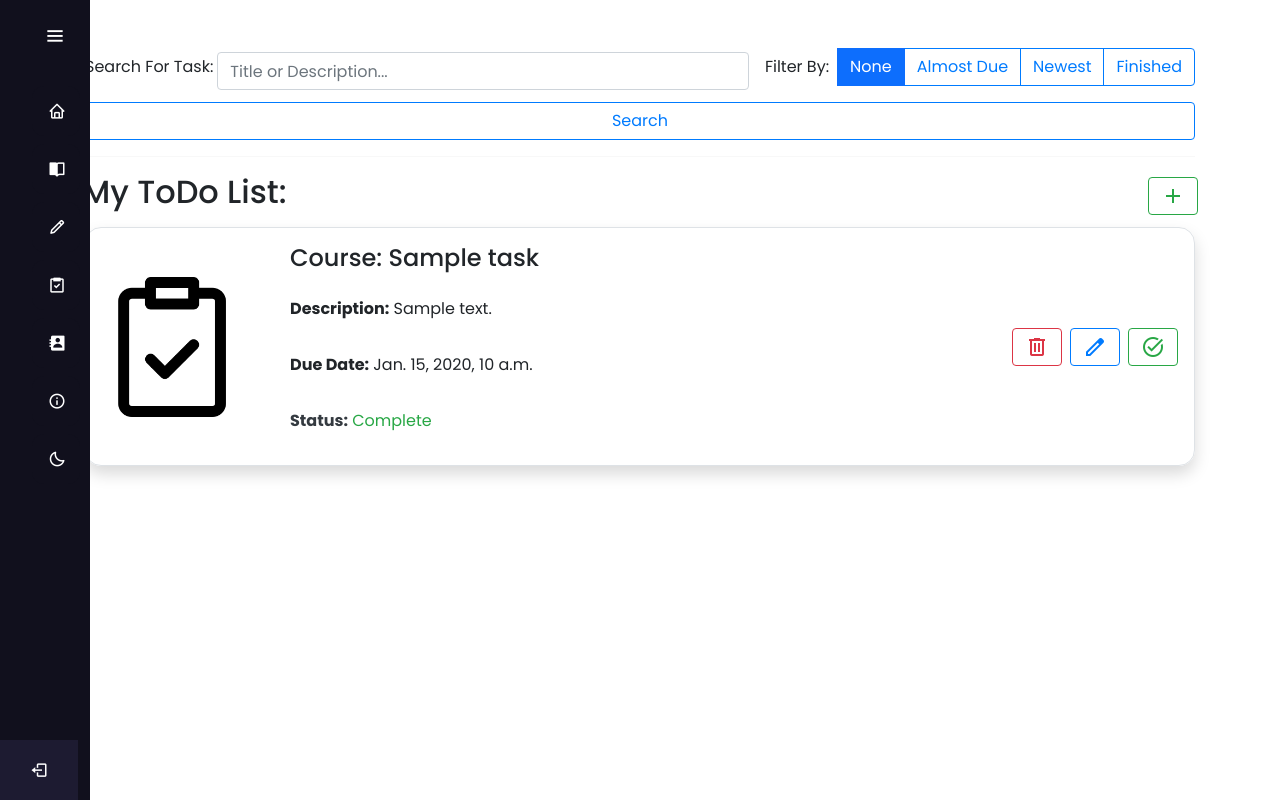
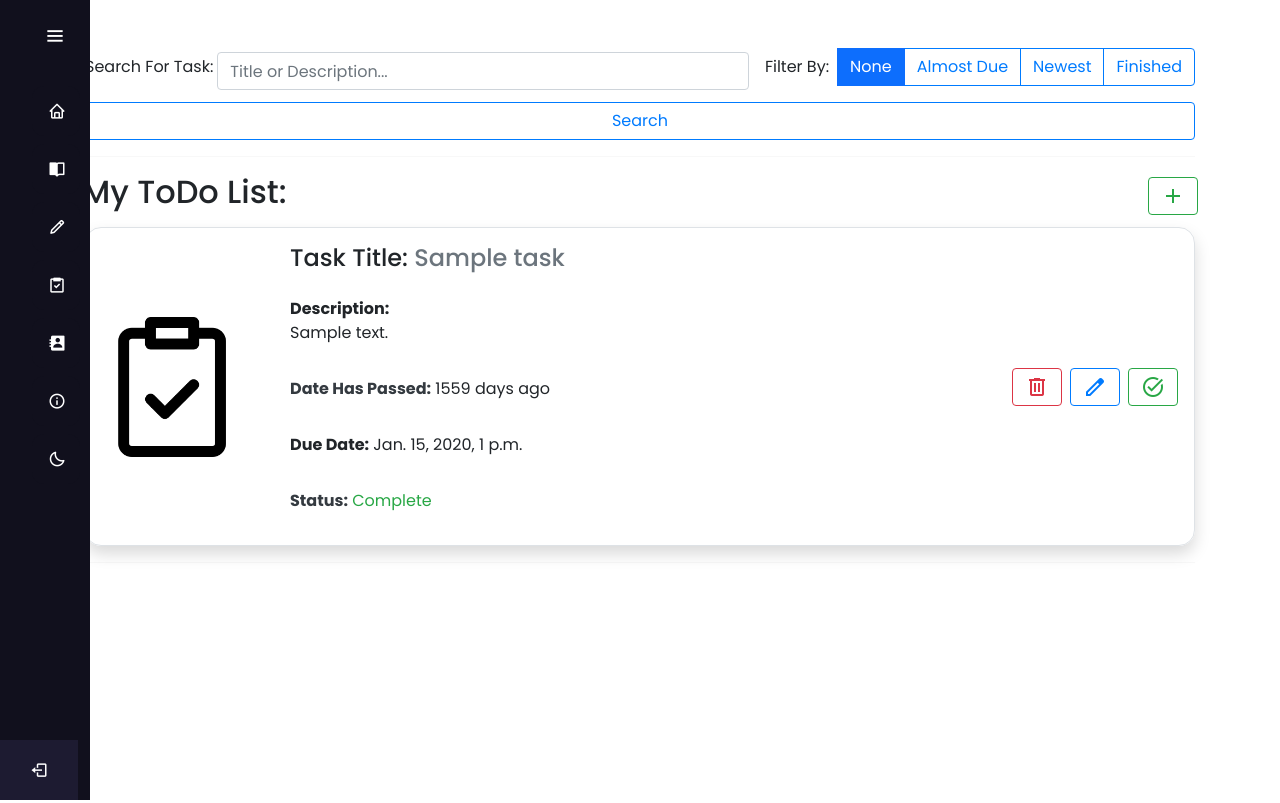
Before and after one commit to Benmewan/LearnLiteProject, a Django app: page /tasks/all/ in a window 1280 px wide. Shown: the top 803 px of the page. Run offline with Django 5.2, Linux system fonts and the light colour scheme; tables that the repository leaves empty hold one stand-in row (values such as "Sample post"); some libraries are stand-ins or nearby versions.

Commit message:
updates on the tasks

```diff
--- a/LearnLite/LearnLite/settings.py
+++ b/LearnLite/LearnLite/settings.py
@@ -123,7 +123,7 @@ AUTH_PASSWORD_VALIDATORS = [
 
 LANGUAGE_CODE = 'en-us'
 
-TIME_ZONE = 'UTC'
+TIME_ZONE = 'Asia/Riyadh'
 
 USE_I18N = True
 
--- a/LearnLite/main/static/css/tasks.css
+++ b/LearnLite/main/static/css/tasks.css
@@ -12,3 +12,6 @@
 .task_img{
   width: 140px;
 }
+.description_p{
+  white-space: pre-line;
+}
--- a/LearnLite/tasks/templates/tasks/add_task.html
+++ b/LearnLite/tasks/templates/tasks/add_task.html
@@ -15,7 +15,7 @@
 
         <div class="d-flex flex-column align-items-center w-50">
             <label for="description">Task Description:</label>
-            <textarea class="form-control" name="description" id="description" required>Type Here...</textarea>
+            <textarea class="form-control" name="description" id="description" placeholder="Type Here..." required></textarea>
         </div>
 
         <div class="d-flex flex-column align-items-center w-50">
--- a/LearnLite/tasks/templates/tasks/all_tasks.html
+++ b/LearnLite/tasks/templates/tasks/all_tasks.html
@@ -7,27 +7,27 @@
 {% block content %}
     <div class="row">
         <div class="col-md-12 mt-5">
-            <form class="d-flex flex-column gap-2 align-items-center" action="" method="get">
+            <form class="d-flex flex-column gap-2 align-items-center" action="{% url "tasks:all_tasks_view" %}" method="get">
 
                 <div class="d-flex justify-content-between gap-3 align-items-center w-100">
                     <div class="w-100 d-flex align-items-center gap-1">
                         <label for="filter_search" style="white-space: pre;">Search For Task:</label>
-                        <input id="filter_search" type="search" class="form-control w-100" name="search_query" placeholder="Title or Description...">
+                        <input id="filter_search" type="search" class="form-control w-100" name="search_query" placeholder="Title or Description..." value="{{ search_query }}">
                     </div>
 
                     <div class="d-flex gap-2 align-items-center filter_options">
                         <label for="filter_options">Filter By:</label>
                         <div id="filter_options" class="btn-group" role="group" aria-label="Basic radio toggle button group">
-                            <input type="radio" class="btn-check" name="btnradio" id="btnradio1" autocomplete="off" checked>
+                            <input type="radio" class="btn-check" name="btnradio" id="btnradio1" autocomplete="off" value="btnradio1" {% if not request.GET.btnradio %}checked{% endif %}>
                             <label class="btn btn-outline-primary" for="btnradio1">None</label>
 
-                            <input type="radio" class="btn-check" name="btnradio" id="btnradio2" autocomplete="off">
+                            <input type="radio" class="btn-check" name="btnradio" id="btnradio2" autocomplete="off" value="btnradio2" {% if request.GET.btnradio == 'btnradio2' %}checked{% endif %}>
                             <label class="btn btn-outline-primary" for="btnradio2">Almost Due</label>
 
-                            <input type="radio" class="btn-check" name="btnradio" id="btnradio3" autocomplete="off">
+                            <input type="radio" class="btn-check" name="btnradio" id="btnradio3" autocomplete="off" value="btnradio3" {% if request.GET.btnradio == 'btnradio3' %}checked{% endif %}>
                             <label class="btn btn-outline-primary" for="btnradio3">Newest</label>
 
-                            <input type="radio" class="btn-check" name="btnradio" id="btnradio4" autocomplete="off">
+                            <input type="radio" class="btn-check" name="btnradio" id="btnradio4" autocomplete="off" value="btnradio4" {% if request.GET.btnradio == 'btnradio4' %}checked{% endif %}>
                             <label class="btn btn-outline-primary" for="btnradio4">Finished</label>
                         </div>
                     </div>
@@ -43,6 +43,7 @@
             <a class="btn btn-outline-success  d-flex justify-content-center align-items-center" href="{% url 'tasks:add_task_view' %}"><span class="material-symbols-outlined">add</span></a>
         </div>
         <div class="col mt-2 d-flex flex-column gap-3 align-items-center">
+            {% if tasks %}
                 {% for task in tasks %}
                     <div class="border shadow rounded-4 w-100 d-flex justify-content-between p-3 align-items-center">
                         <div class="d-flex align-items-center gap-5">
@@ -50,8 +51,21 @@
                                 <img class="task_img" src="{% static 'images/to-do-list.png' %}" alt="task img">
                             </div>
                             <div class="d-flex flex-column gap-3">
-                            <h4>Course: {{task.title}}</h4>
-                            <p><b>Description:</b> {{task.description}}</p>
+                                <h4>Task Title: <span class="text-muted">{{ task.title }}</span></h4>
+                                <p class="description_p"><b>Description:</b><br> {{task.description}}</p>
+                                <p class="">
+                                    {% if task.days_remaining_status == 'future' %}
+                                        {% if 'minutes' in task.days_remaining %}
+                                            <b class="text-dark">Minutes Remaining:</b> {{ task.days_remaining }}
+                                        {% elif 'hours' in task.days_remaining %}
+                                            <b class="text-dark">Hours Remaining:</b> {{ task.days_remaining }}
+                                        {% else %}
+                                            <b class="text-dark">Days Remaining:</b> {{ task.days_remaining }}
+                                        {% endif %}
+                                    {% else %}
+                                        <b class="text-dark">Date Has Passed:</b> {{ task.days_remaining }}
+                                    {% endif %}
+                                </p>
                                 <p><b>Due Date:</b> {{task.due_date}}</p>
                                 {% if not task.is_done %}
                                     <p class="text-danger"><b class="text-dark">Status:</b> Incomplete</p>
@@ -63,10 +77,18 @@
                         <div class="d-flex gap-2">
                             <a class="btn btn-outline-danger  d-flex justify-content-center align-items-center" href="{% url 'tasks:delete_task_view' task.id %}"><span class="material-symbols-outlined">delete</span></a>
                             <a class="btn btn-outline-primary  d-flex justify-content-center align-items-center" href="{% url 'tasks:edit_task_view' task.id %}"><span class="material-symbols-outlined">edit</span></a>
-                        <a class="btn btn-outline-success  d-flex justify-content-center align-items-center" href="{% url 'tasks:update_task_status_view' task.id %}"><span class="material-symbols-outlined">task_alt</span></a>
+                            {% if task.is_done %}
+                            <a class="btn btn-outline-success  d-flex justify-content-center align-items-center" href="{% url 'tasks:update_task_status_to_false_view' task.id %}"><span class="material-symbols-outlined">task_alt</span></a>
+                            {% else %}
+                            <a class="btn btn-outline-success  d-flex justify-content-center align-items-center" href="{% url 'tasks:update_task_status_to_true_view' task.id %}"><span class="material-symbols-outlined">unpublished</span></a>
+                            {% endif %}
                         </div>
                     </div>
                 {% endfor %}
+            {% else %}
+                <h6>You don't have any tasks.</6>
+            {% endif %}
         </div>
     </div>
+    <hr>
 {% endblock content %}
--- a/LearnLite/tasks/urls.py
+++ b/LearnLite/tasks/urls.py
@@ -6,7 +6,8 @@ app_name = "tasks"
 urlpatterns  = [
     path('all/', views.all_tasks_view, name='all_tasks_view'),
     path('add/', views.add_task_view, name='add_task_view'),
-    path('update/task/<int:task_id>/status/', views.update_task_status_view, name='update_task_status_view'),
+    path('update/task/<int:task_id>/status/', views.update_task_status_to_true_view, name='update_task_status_to_true_view'),
+    path('change/task/<int:task_id>/status/', views.update_task_status_to_false_view, name='update_task_status_to_false_view'),
     path('task/<int:task_id>/delete', views.delete_task_view, name='delete_task_view'),
     path('edit/<task_id>/task', views.edit_task_view, name='edit_task_view')
 ]
--- a/LearnLite/tasks/views.py
+++ b/LearnLite/tasks/views.py
@@ -1,10 +1,61 @@
 from django.shortcuts import render, redirect
 from django.http import HttpRequest, HttpResponse
 from .models import Task
+from django.utils import timezone
+from datetime import timedelta
+import datetime
 # Create your views here.
 def all_tasks_view(request:HttpRequest):
-    tasks = Task.objects.all().order_by('-created_at')
-    return render(request, 'tasks/all_tasks.html', {'tasks':tasks})
+    # Fetch all tasks by default
+    tasks = Task.objects.all()
+
+    # Get the search query from the request
+    search_query = request.GET.get('search_query')
+
+    # Filter tasks by search query if it exists
+    if search_query:
+        tasks = tasks.filter(title__icontains=search_query) | tasks.filter(description__icontains=search_query)
+
+    # Get the selected radio button value from the request
+    filter_option = request.GET.get('btnradio')
+
+    # Filter tasks based on the selected radio button
+    if filter_option == 'btnradio2':  # Almost Due
+        now = timezone.now()
+        almost_due_date = now + timedelta(days=3)
+        tasks = tasks.filter(due_date__lte=almost_due_date, is_done=False)
+        tasks = tasks.filter(due_date__lte=almost_due_date)  # Filter tasks due within the calculated range
+    elif filter_option == 'btnradio3':  # Newest
+        tasks = tasks.order_by('-created_at')  # Order tasks by newest first
+    elif filter_option == 'btnradio4':  # Finished
+        tasks = tasks.filter(is_done=True)  # Filter tasks that are finished
+
+    current_datetime = timezone.now()
+    for task in tasks:
+        time_difference = task.due_date - current_datetime
+        if time_difference.total_seconds() > 0:
+            if time_difference <= timedelta(hours=1):
+                task.days_remaining = f"{int(time_difference.total_seconds() // 60)} minutes"
+            elif time_difference <= timedelta(hours=24):
+                hours_remaining = time_difference.total_seconds() // 3600
+                minutes_remaining = (time_difference.total_seconds() % 3600) // 60
+                task.days_remaining = f"{int(hours_remaining)} hours and {int(minutes_remaining)} minutes left"
+            else:
+                task.days_remaining = f"{int(time_difference.days)} days left"
+            task.days_remaining_status = "future"
+        else:
+            minutes_passed = abs(time_difference.total_seconds()) // 60
+            if minutes_passed < 60:
+                task.days_remaining = f"{int(minutes_passed)} minutes ago"
+            else:
+                hours_passed = minutes_passed // 60
+                if hours_passed < 24:
+                    task.days_remaining = f"{int(hours_passed)} hours ago"
+                else:
+                    days_passed = hours_passed // 24
+                    task.days_remaining = f"{int(days_passed)} days ago"
+            task.days_remaining_status = "past"
+    return render(request, 'tasks/all_tasks.html', {'tasks': tasks})
 
 def add_task_view(request:HttpRequest):
     if request.method == 'POST':
@@ -22,7 +73,7 @@ def add_task_view(request:HttpRequest):
             print(e)
     return render(request, 'tasks/add_task.html')
 
-def update_task_status_view(request:HttpRequest, task_id):
+def update_task_status_to_true_view(request:HttpRequest, task_id):
     try:
         # Attempt to get the task
         task = Task.objects.get(pk=task_id)
@@ -37,6 +88,22 @@ def update_task_status_view(request:HttpRequest, task_id):
 
     return redirect("tasks:all_tasks_view")
 
+def update_task_status_to_false_view(request:HttpRequest, task_id):
+    try:
+        # Attempt to get the task
+        task = Task.objects.get(pk=task_id)
+    except Task.DoesNotExist:
+        return render(request, "main/not_exist.html")
+
+    try:
+        task.is_done = False  # Set task status to False
+        task.save()  # Save the task
+    except Exception as e:
+        # Handle other exceptions, such as database errors
+        print(e)  # Print the error for debugging purposes
+
+    return redirect("tasks:all_tasks_view")
+
 def edit_task_view(request:HttpRequest, task_id):
     try:
         task = Task.objects.get(pk=task_id)
@@ -47,9 +114,9 @@ def edit_task_view(request:HttpRequest, task_id):
             task.title = request.POST['title']
             task.description = request.POST['description']
             task.due_date = request.POST['due_date']
-            task.is_done = request.POST['is_done']
+            task.is_done = request.POST.get('is_done', False) == 'on'
             task.save()
-            return redirect('tasks:all_tasks_view', task_id=task.id)
+            return redirect('tasks:all_tasks_view')
         except Exception as e:
             print(e)
     return render(request, 'tasks/edit_task.html', {'task':task})
```
Also changed, not shown: LearnLite/tasks/templates/tasks/edit_task.html (+31 -5 lines), 7 other files. Lines whose indentation alone changed are shown as unchanged.
